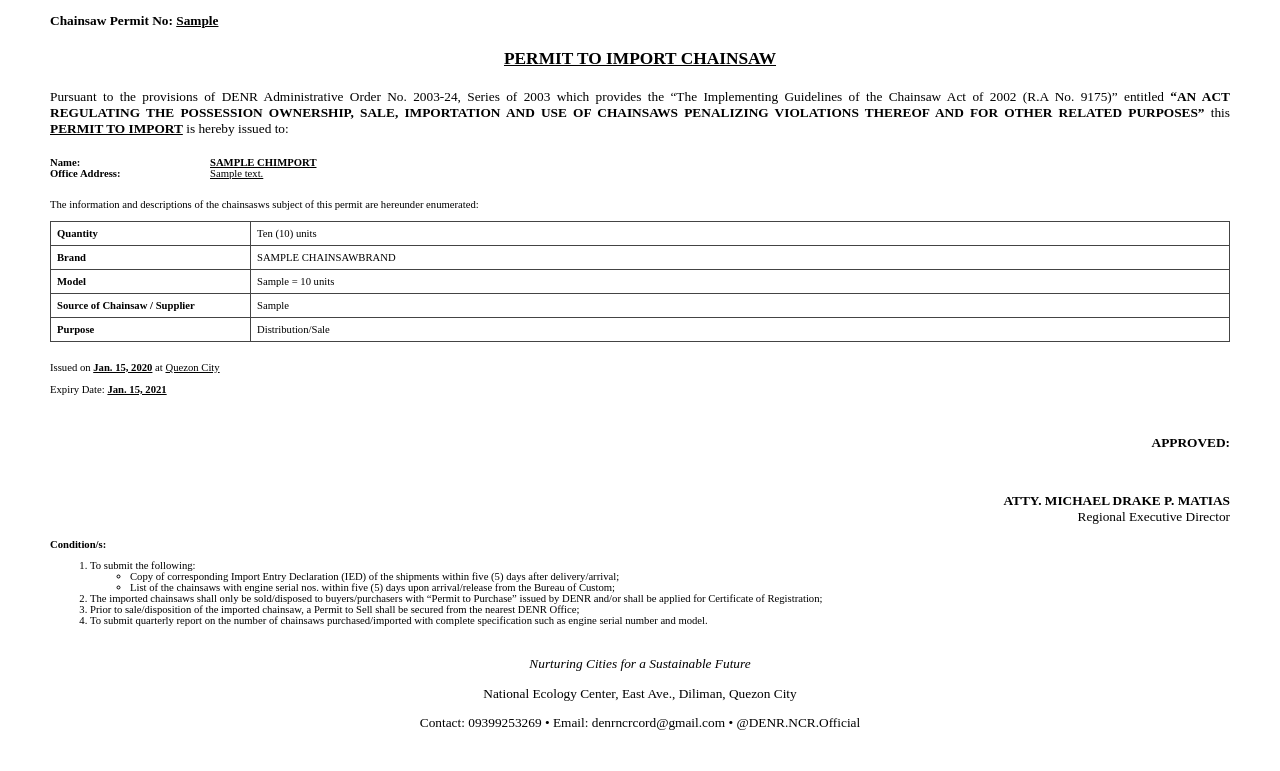
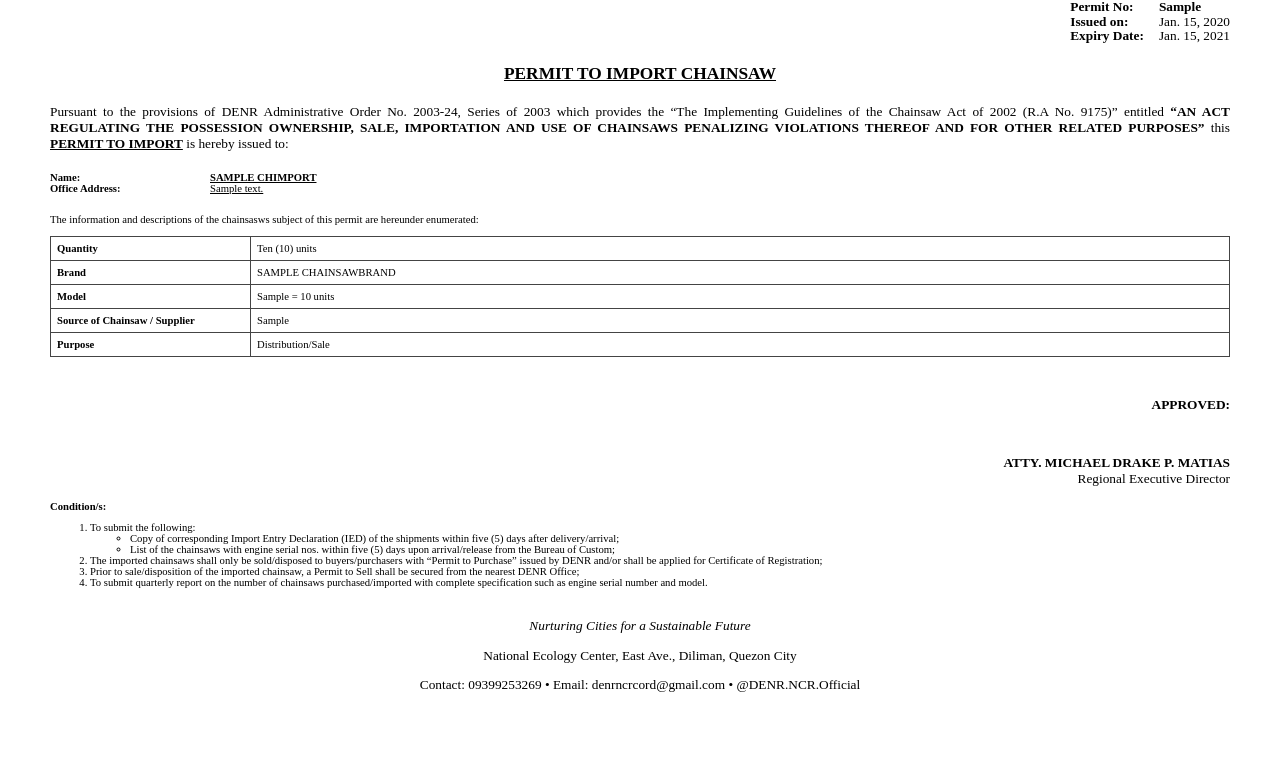
Before and after one commit to glucion05012/cops_djangoPython, a Django app: page /permit/1/preview/ in a window 1280 px wide. Shown: the part 184-955 px from the top of the page. After the commit the page ends 876 px from the top, so only its background shows below. Run offline with Django 4.2, Linux system fonts and the light colour scheme; tables that the repository leaves empty hold one stand-in row (values such as "Sample post").

Commit message:
permit layout

```diff
--- a/crs/templates/permit_pdf/permit_to_import.html
+++ b/crs/templates/permit_pdf/permit_to_import.html
@@ -26,7 +26,7 @@
       text-align: center;
       font-weight: bold;
       font-size: 13pt;
-      margin: 20px 0 20px;
+      margin-bottom: 20px;
       text-decoration: underline;
     }
 
@@ -78,6 +78,25 @@
     .conditions {
       font-size: 8pt;
     }
+
+    .permit-info-table {
+      float: right;
+      font-size: 10pt;
+      text-align: left;
+      border-collapse: collapse;
+      line-height: 1.1;
+      margin-left: 20px;
+      margin-bottom: 20px;
+    }
+
+    .permit-info-table td {
+      padding: 0;
+      vertical-align: top;
+    }
+
+    .permit-info-table td:first-child {
+      padding-right: 15px; /* Add spacing between label and data */
+    }
   </style>
 </head>
 {% load static %}
@@ -87,9 +106,22 @@
     <img src="{{ logo_url }}" width="150" height="150" alt="Logo">
   </div>
 
-  <div class="section">
-    <p><strong>Chainsaw Permit No: <span><u>{{ reference_no }}</u></span></strong></p>
-  </div>
+  <table class="permit-info-table">
+    <tr>
+      <td><strong>Permit No:</strong></td>
+      <td><b>{{ reference_no }}</b></td>
+    </tr>
+    <tr>
+      <td><strong>Issued on:</strong></td>
+      <td>{{ date_approved }}</td>
+    </tr>
+    <tr>
+      <td><strong>Expiry Date:</strong></td>
+      <td>{{ date_expired }}</td>
+    </tr>
+  </table>
+
+  <div style="clear: both;"></div>
 
   <div class="title">PERMIT TO IMPORT CHAINSAW</div>
 
@@ -132,11 +164,6 @@
       </tr>
 
     </table>
-  </div>
-
-  <div class="section conditions">
-    <p>Issued on <strong><u>{{ date_approved }}</u></strong> at <u>Quezon City</u></p>
-    <p>Expiry Date: <strong><u>{{ date_expired }}</u></strong></p>
   </div>
 
   <div class="signature">
```
Also changed, not shown: 1 other file.
